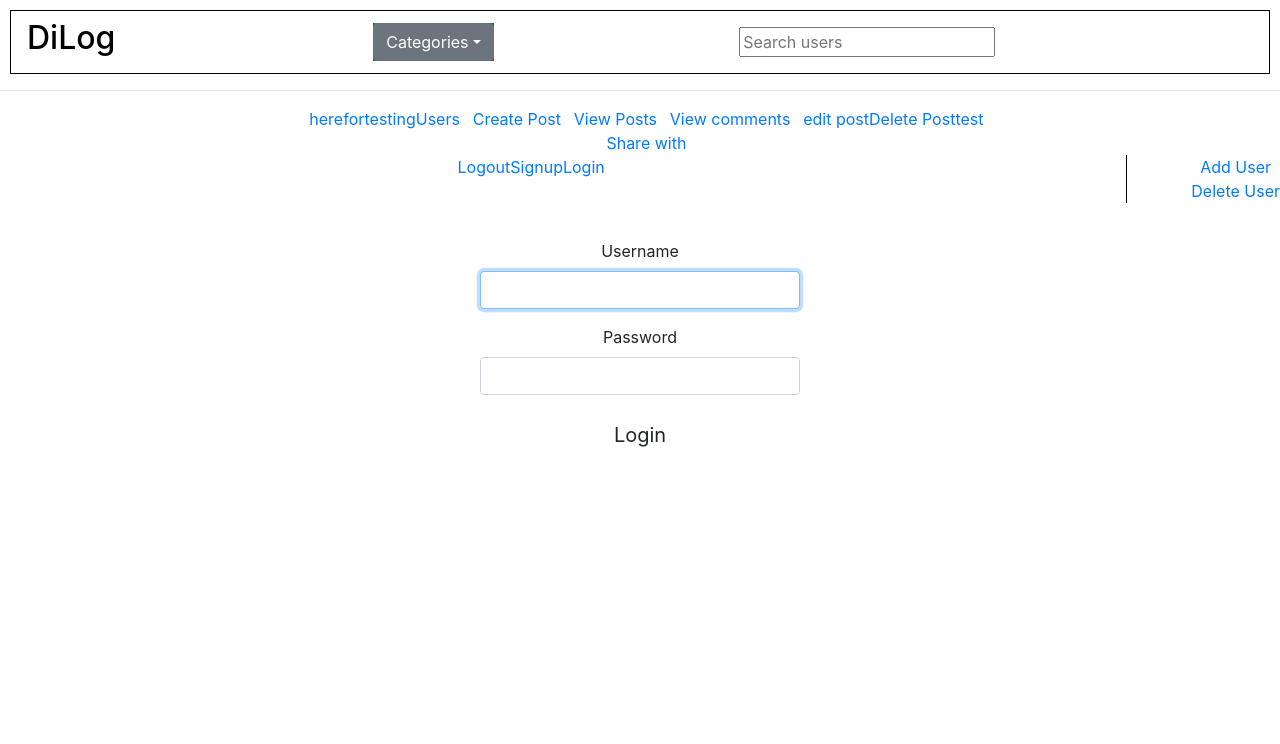
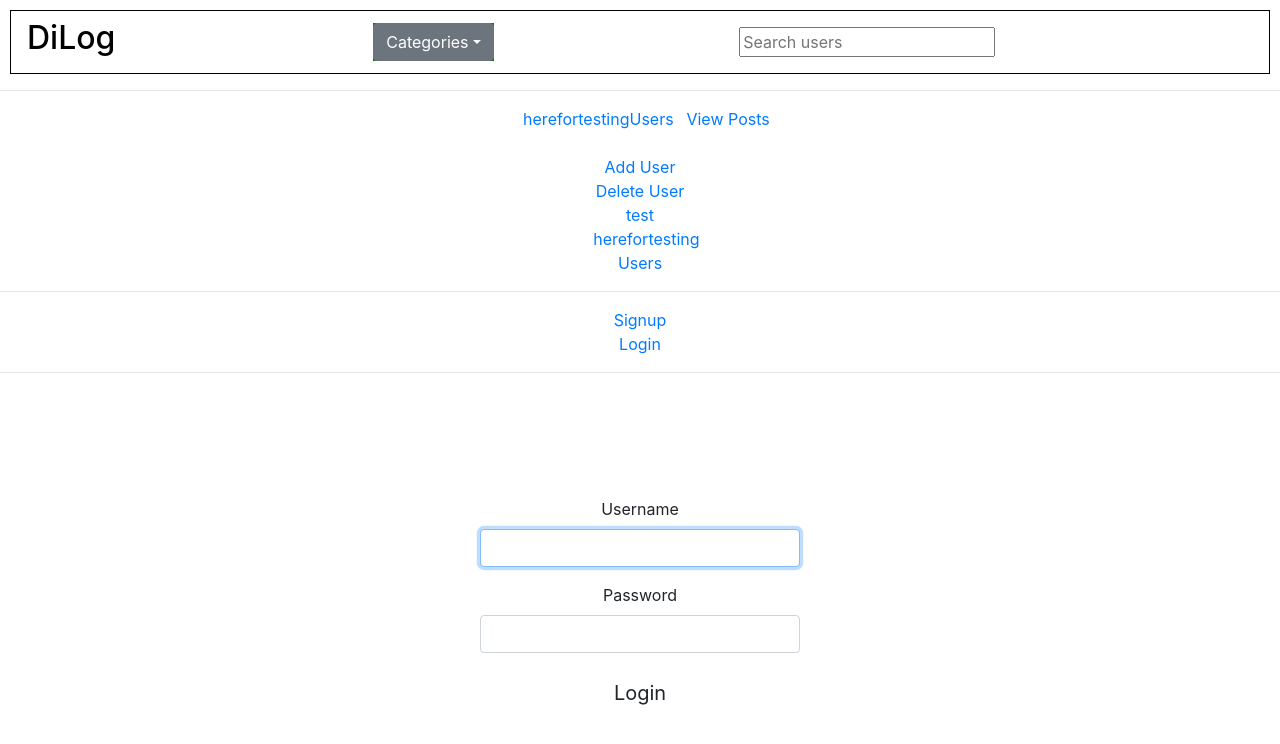
Before and after one commit to ArneCaris/Project12.2018, a React (Create React App) app in the folder react_client/: page /login in a window 1280 px wide. Shown: the top 744 px of the page. Built offline with nearby package versions, Linux system fonts and the light colour scheme.

Commit message:
Login password length function developed. Website's UI responce differently depending on user(login/logout) state.)

```diff
--- a/react_client/src/App.css
+++ b/react_client/src/App.css
@@ -154,6 +154,9 @@ margin-left: 1%;
 .userLogin{
   float: right;
   border-left: 1px solid black;
-  padding-left: 5%;
-  margin-left: 5%;
+  margin-bottom: 5%;
 }
+
+.routeDiv{
+  margin-top: 5%;
+}
--- a/react_client/src/App.js
+++ b/react_client/src/App.js
@@ -55,18 +55,17 @@ class App extends Component {
   }
 
   handleLogout () {
-    localStorage.setItem( 'userID', 0 );
-    localStorage.setItem( 'userUsername', 'anon' );
-    localStorage.setItem( 'isAthenticated', false );
+    sessionStorage.clear();
+    window.reload();
   }
 
 
   searchData(e) {
     var queryData = [];
     this.getValues();
-    if (e.target.value != '') {
+    if (e.target.value !== '') {
       this.state.searchUsers.forEach(function(person){
-        if (person.toString().toLowerCase().indexOf(e.target.value)!=-1) {
+        if (person.toString().toLowerCase().indexOf(e.target.value)!== -1) {
           if (queryData.length < 100) {
             queryData.push(person);
 
@@ -132,18 +131,11 @@ class App extends Component {
         <hr/>
 
 
-      <div>
-              <NavLink className="navigation" to="Wholepost">
-                herefortesting
-              </NavLink>
-              <NavLink to="/Users/">
-                Users
-              </NavLink>
-              <NavLink className="navigation" to="/CreatePost">
+
+        {sessionStorage.length !== 0
+        ?
+          <div><NavLink className="navigation" to="/CreatePost">
             Create Post
-              </NavLink>
-              <NavLink className="navigation" to="/Post/view">
-                View Posts
           </NavLink>
           <NavLink className="navigation" to="/comments">
             View comments
@@ -154,16 +146,30 @@ class App extends Component {
           <NavLink to="/Post/Delete">
               Delete Post
           </NavLink>
-              <NavLink to="/Test">
-                  test
-              </NavLink>
-              <br/>
+
           <NavLink className="navigation" to="/ShareEntry">
             Share with
           </NavLink>
+          <NavLink to="/Users/delete">
+            Delete User
+          </NavLink> </div>
+        :
+          <div>
+          <NavLink className="navigation" to="Wholepost">
+            herefortesting
+          </NavLink>
+          <NavLink to="/Users/">
+            Users
+          </NavLink>
+          <NavLink className="navigation" to="/Post/view">
+            View Posts
+          </NavLink>
+          </div>
+        }
           <br/>
 
-            <div className="userLogin">
+
+      <div >
           <NavLink to="/Users/add">
             Add User
           </NavLink>
@@ -171,18 +177,34 @@ class App extends Component {
           <NavLink to="/Users/delete">
             Delete User
           </NavLink>
+          <br/>
+          <NavLink to="/Test">
+              test
+          </NavLink>
+          <br/>
+          <NavLink className="navigation" to="Wholepost">
+            herefortesting
+          </NavLink>
+          <br/>
+          <NavLink to="/Users/">
+            Users
+          </NavLink>
+          <br/>
       </div>
-      {this.state.isAuthenticated
-        ? <NavLink onClick={this.handleLogout}>Logout</NavLink>
-        : <Fragment>
-          <NavLink to="/login" onClick={this.handleLogout}>Logout</NavLink>
-              <NavLink to="/signup">Signup</NavLink>
+
+        <hr/>
+
+      {sessionStorage.length !== 0
+        ? <NavLink to="/post" onClick={this.handleLogout}>Logout</NavLink>
+        :
+          <Fragment>
+              <NavLink to="/signup">Signup</NavLink> <br/>
               <NavLink to="/login">Login</NavLink>
           </Fragment>
       }
 
-
-
+<hr/>
+        <div className="routeDiv">
         <Route path="/Post/view" exact component={Posts} />
         <Route path="/comments" exact component={comments} />
 
@@ -201,16 +223,8 @@ class App extends Component {
           <Route path="/Post" exact component={Posts} />
           <Route path="/Wholepost" exact component={Wholepost} />
           <Route path="/Post/Delete" exact component={DeletePost} />
+        </div>
 
-
-
-
-
-
-
-
-
-        </div>
 </div>
     )
   }
--- a/react_client/src/Login.js
+++ b/react_client/src/Login.js
@@ -9,11 +9,14 @@ export class Login extends Component {
     constructor() {
         super();
           this.getUsers = this.getUsers.bind(this);
+          this.handleEnter = this.handleEnter.bind(this);
+          this.handleEvent = this.handleEvent.bind(this);
           this.state = {
             Users: []
           };
 
     }
+
 
     getUsers() {
         axios.get(`http://localhost:3000/Users/`).then(res => {
@@ -37,9 +40,9 @@ export class Login extends Component {
                             isAuthenticated: true
                         }
 
-                        localStorage.setItem( 'userID', JSON.stringify(CurrUser.id) );
-                        localStorage.setItem( 'userUsername', JSON.stringify(CurrUser.username) );
-                        localStorage.setItem( 'isAthenticated', JSON.stringify(CurrUser.isAuthenticated) );
+                        sessionStorage.setItem( 'userID', JSON.stringify(CurrUser.id) );
+                        sessionStorage.setItem( 'userUsername', JSON.stringify(CurrUser.username) );
+                        sessionStorage.setItem( 'isAthenticated', JSON.stringify(CurrUser.isAuthenticated) );
 
                         this.props.history.push('/Post');
 
@@ -53,28 +56,52 @@ export class Login extends Component {
         );
     }
 
+    handleEnter(event) {
+        if (event.key === 'Enter') {
+
+            this.handleEvent();
+        }
+    }
+
+    handleEvent() {
+        if(document.getElementById("password").value.length > 3) {
+
+            this.getUsers();
+
+        } else {
+            alert("Password should be more than 4 characters long.");
+        }
+
+    }
+
     render() {
 
         return (
             <div className="Login">
-            <form onClick={() => this.getUsers()}>
+            <form>
             <FormGroup controlId="username" bsSize="large">
                 <ControlLabel>Username</ControlLabel>
                 <FormControl
                 autoFocus
+                onKeyPress={this.handleEnter}
                 type="username" id="username"
                 />
             </FormGroup>
             <FormGroup controlId="password" bsSize="large">
                 <ControlLabel>Password</ControlLabel>
                 <FormControl
-                type="password" id="password"
+                minLength="4"
+                maxLength="20"
+                type="password"
+                 id="password"
+                onKeyPress={this.handleEnter}
                 />
             </FormGroup>
             <Button
+                id="LoginBTN"
                 block
+                onClick={this.handleEvent}
                 bsSize="large"
-                type="button"
                 >
                 Login
             </Button>
```
Lines whose indentation alone changed are shown as unchanged.
